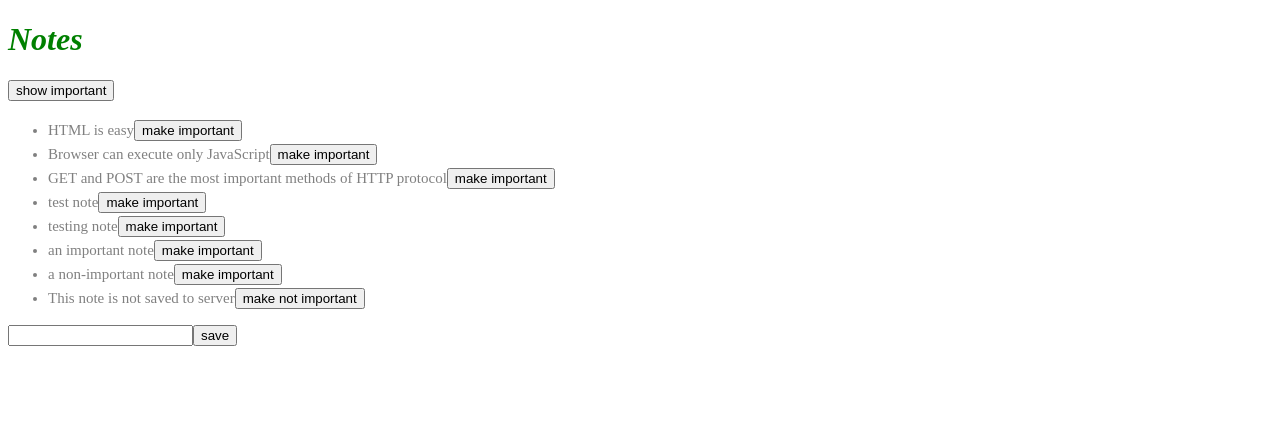
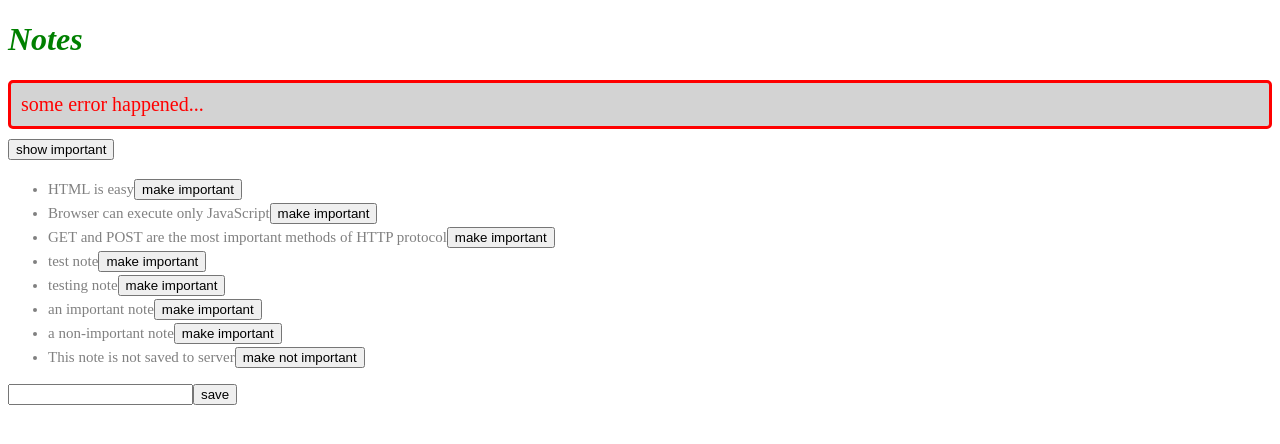
Before and after one commit to edpackard/mern-project-frontend, a React (Create React App) app: page / in a window 1280 px wide. Shown: the top 444 px of the page. Built offline with nearby package versions, Linux system fonts and the light colour scheme; data requests are answered from the project's data file; the HTML template or start-up script is replaced by a standard one.

Commit message:
Add React-based error message

```diff
--- a/src/App.js
+++ b/src/App.js
@@ -1,11 +1,13 @@
 import React, { useState, useEffect } from "react";
 import Note from "./components/Note";
+import Notification from "./components/Notification";
 import noteService from "./services/notes";
 
 const App = () => {
   const [notes, setNotes] = useState([]);
   const [newNote, setNewNote] = useState("");
   const [showAll, setShowAll] = useState(true);
+  const [errorMessage, setErrorMessage] = useState("some error happened...");
 
   useEffect(() => {
     noteService.getAll().then((initialNotes) => {
@@ -23,7 +25,12 @@
         setNotes(notes.map((note) => (note.id !== id ? note : returnedNote)));
       })
       .catch((error) => {
-        alert(`the note '${note.content}' was already deleted from server`);
+        setErrorMessage(
+          `Note '${note.content}' was already removed from server`
+        );
+        setTimeout(() => {
+          setErrorMessage(null);
+        }, 5000);
         setNotes(notes.filter((n) => n.id !== id));
       });
   };
@@ -51,6 +58,7 @@
   return (
     <div>
       <h1>Notes</h1>
+      <Notification message={errorMessage} />
       <div>
         <button onClick={() => setShowAll(!showAll)}>
           show {showAll ? "important" : "all"}
--- /dev/null
+++ b/src/components/Notification.js
@@ -0,0 +1,11 @@
+import React from "react";
+
+const Notification = ({ message }) => {
+  if (message === null) {
+    return null;
+  }
+
+  return <div className="error">{message}</div>;
+};
+
+export default Notification;
--- a/src/index.css
+++ b/src/index.css
@@ -8,3 +8,13 @@
   padding-top: 3px;
   font-size: 15px;
 }
+
+.error {
+  color: red;
+  background: lightgrey;
+  font-size: 20px;
+  border-style: solid;
+  border-radius: 5px;
+  padding: 10px;
+  margin-bottom: 10px;
+}
```
